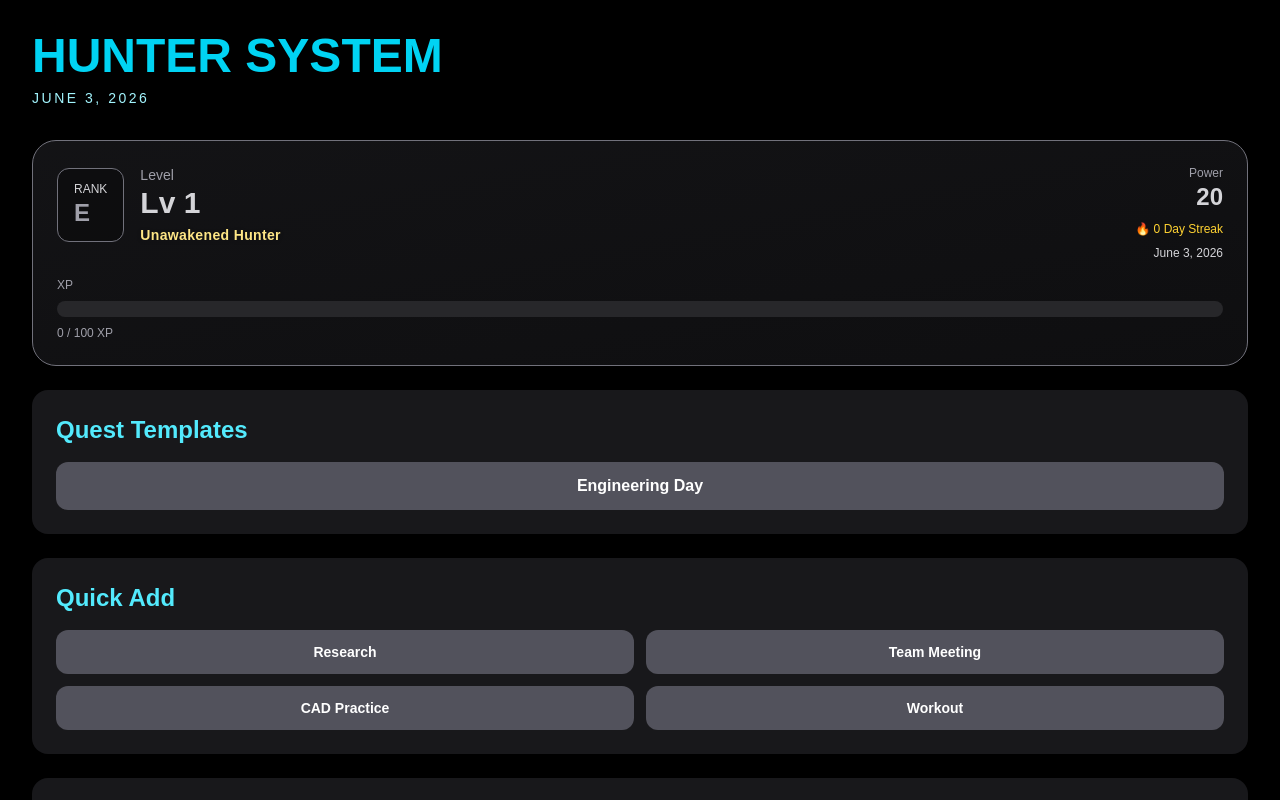
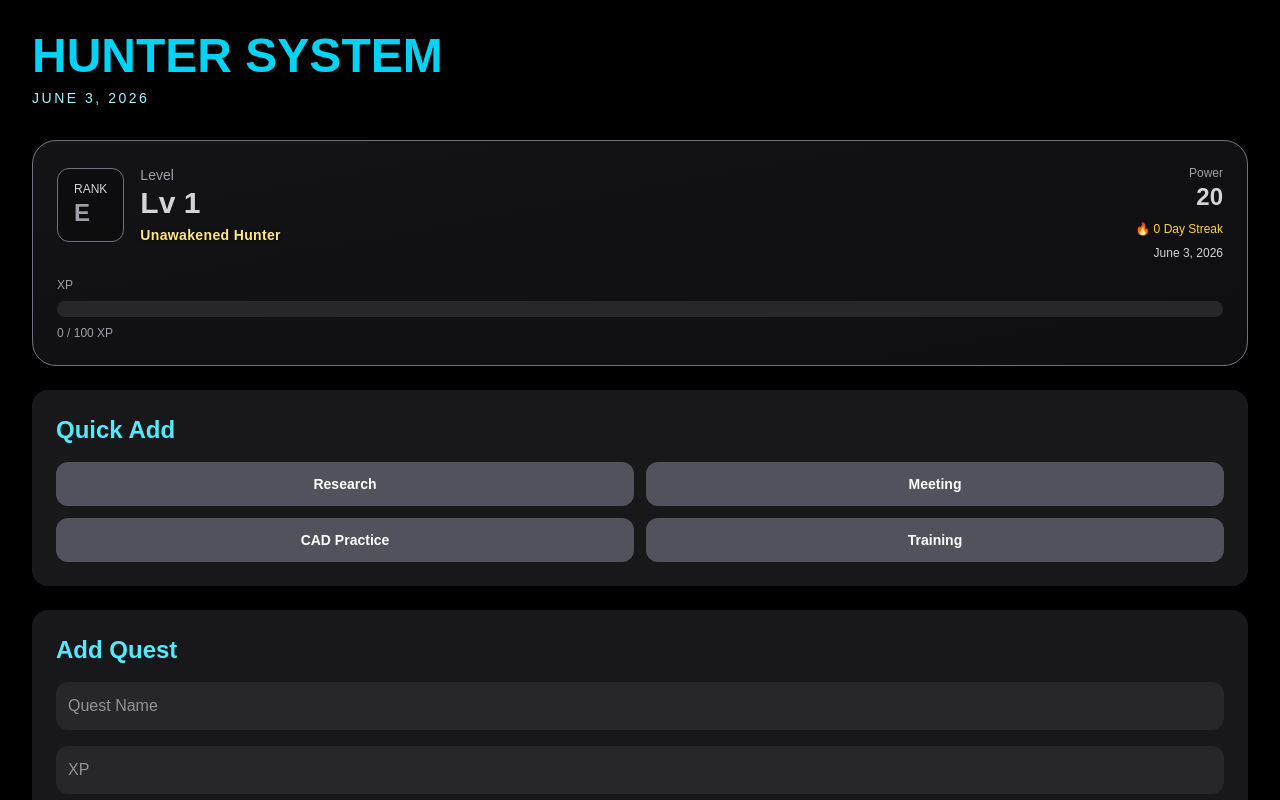
Before and after one commit to Saikat-cloud128/Hunter-System, a Next.js app: page / in a window 1280 px wide. Shown: the top 800 px of the page. Built offline with nearby package versions, Linux system fonts and the light colour scheme.

Commit message:
Removed templates and simplified quick add

```diff
--- a/app/page.tsx
+++ b/app/page.tsx
@@ -464,19 +464,7 @@ function quickAddQuest(name: string, stat: StatKey, xp: number) {
           </div>
         </div>
 
-      {/* QUEST TEMPLATES */}
-      <div className="bg-zinc-900 p-6 rounded-2xl mb-6">
-        <h2 className="text-2xl font-semibold mb-4 text-cyan-300">
-          Quest Templates
-        </h2>
 
-        <button
-          onClick={applyEngineeringDayTemplate}
-          className={`w-full ${theme.buttonBg} p-3 rounded-xl transition-colors ${theme.buttonHover} font-semibold`}
-        >
-          Engineering Day
-        </button>
-      </div>
 
       {/* QUICK ADD */}
       <div className="bg-zinc-900 p-6 rounded-2xl mb-6">
@@ -493,10 +481,10 @@ function quickAddQuest(name: string, stat: StatKey, xp: number) {
           </button>
 
           <button
-            onClick={() => quickAddQuest("Team Meeting", "DISC", 20)}
+            onClick={() => quickAddQuest("Meeting", "DISC", 20)}
             className={`${theme.buttonBg} p-3 rounded-xl transition-colors ${theme.buttonHover} font-semibold text-sm`}
           >
-            Team Meeting
+            Meeting
           </button>
 
           <button
@@ -507,10 +495,10 @@ function quickAddQuest(name: string, stat: StatKey, xp: number) {
           </button>
 
           <button
-            onClick={() => quickAddQuest("Workout", "STR", 20)}
+            onClick={() => quickAddQuest("Training", "STR", 20)}
             className={`${theme.buttonBg} p-3 rounded-xl transition-colors ${theme.buttonHover} font-semibold text-sm`}
           >
-            Workout
+            Training
           </button>
         </div>
       </div>
```
